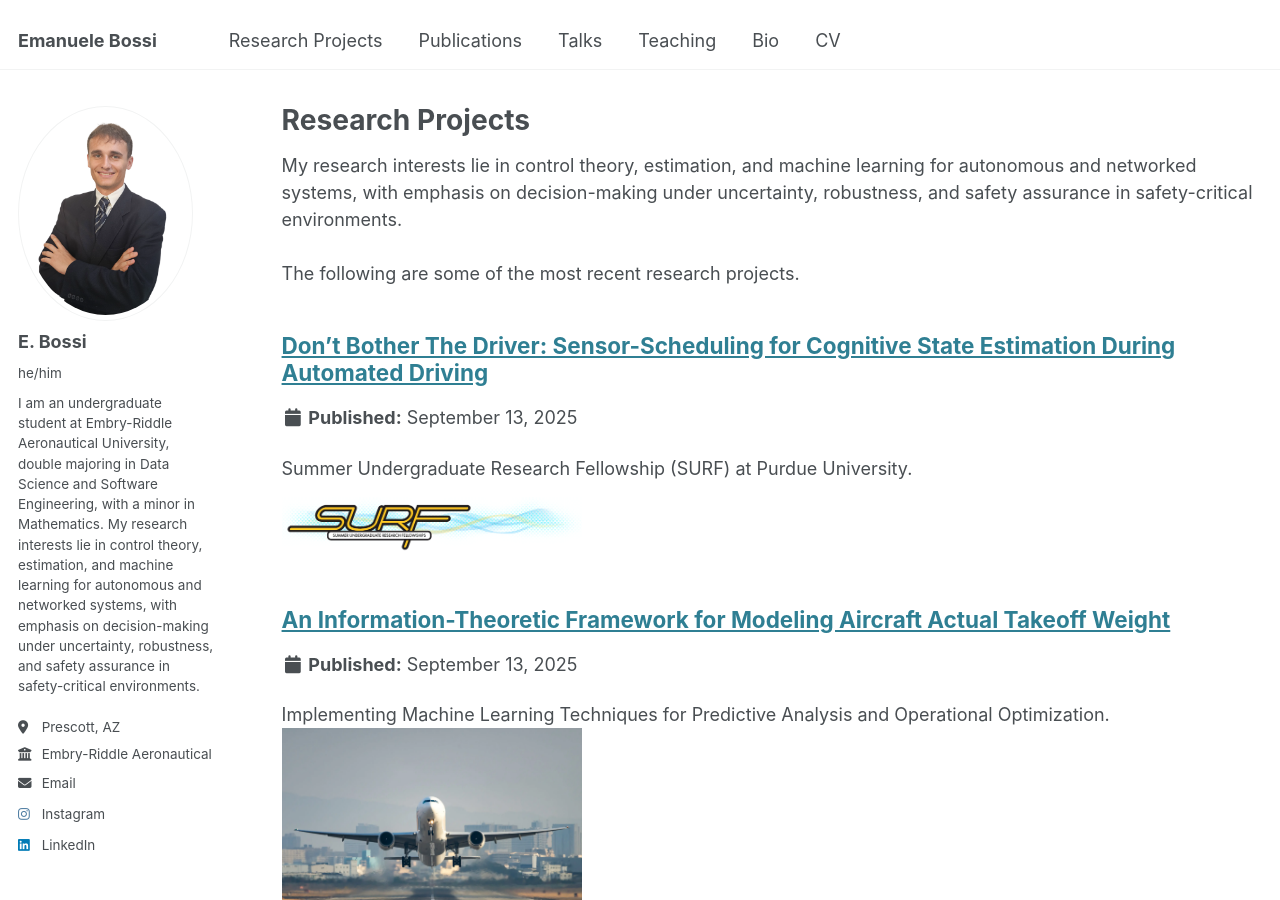
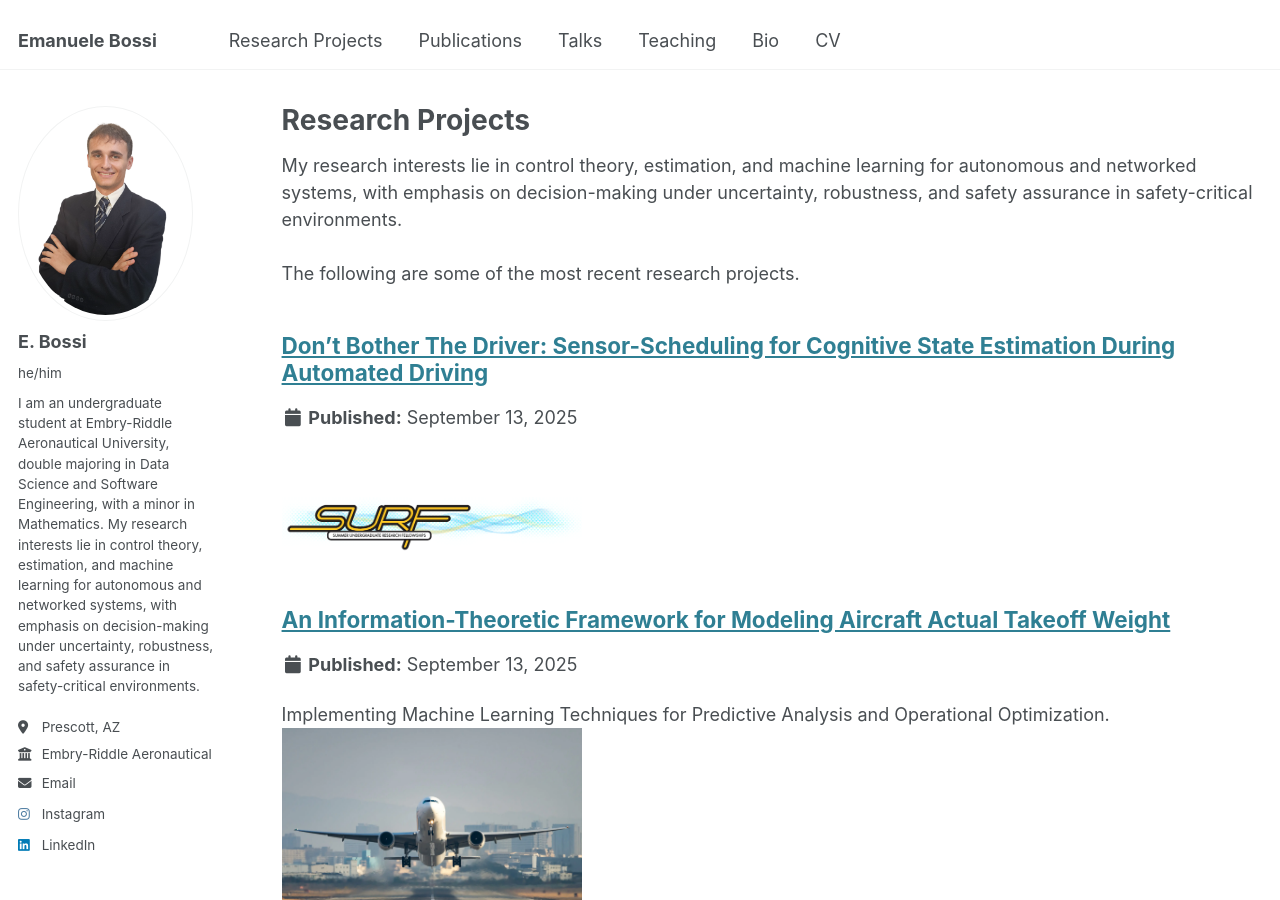
Before and after one commit to bossiemanuele/bossiemanuele.github.io, a Jekyll site: the page built from _pages/portfolio.html, in a window 1280 px wide and 900 px high. Built offline with Jekyll 4.4.1, drawn with Linux system fonts in a browser that asks for light colours.

Commit message:
Update 00_SURF.md

```diff
--- a/_portfolio/00_SURF.md
+++ b/_portfolio/00_SURF.md
@@ -1,6 +1,6 @@
 ---
 title: "Don't Bother The Driver: Sensor-Scheduling for Cognitive State Estimation During Automated Driving"
-excerpt: "Summer Undergraduate Research Fellowship (SURF) at Purdue University.
+excerpt: "
 <br/><img src='/images/SURF LOGO.gif' width='300' height='500'>"
 collection: portfolio
 ---
```
